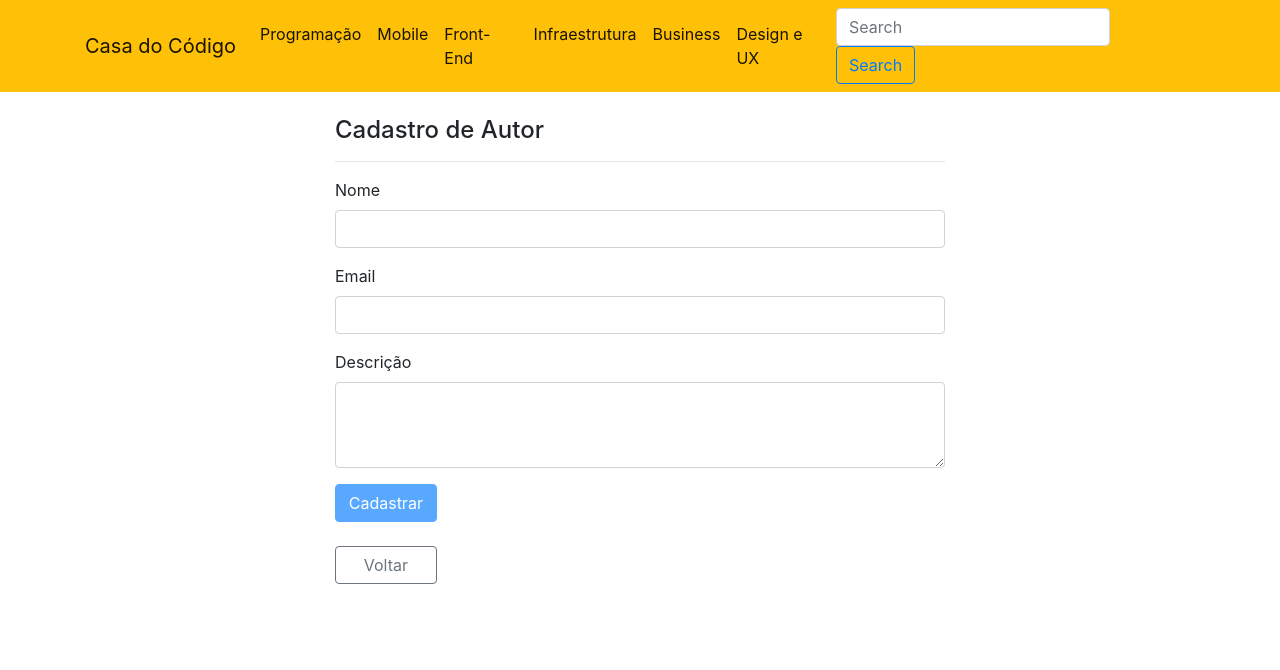
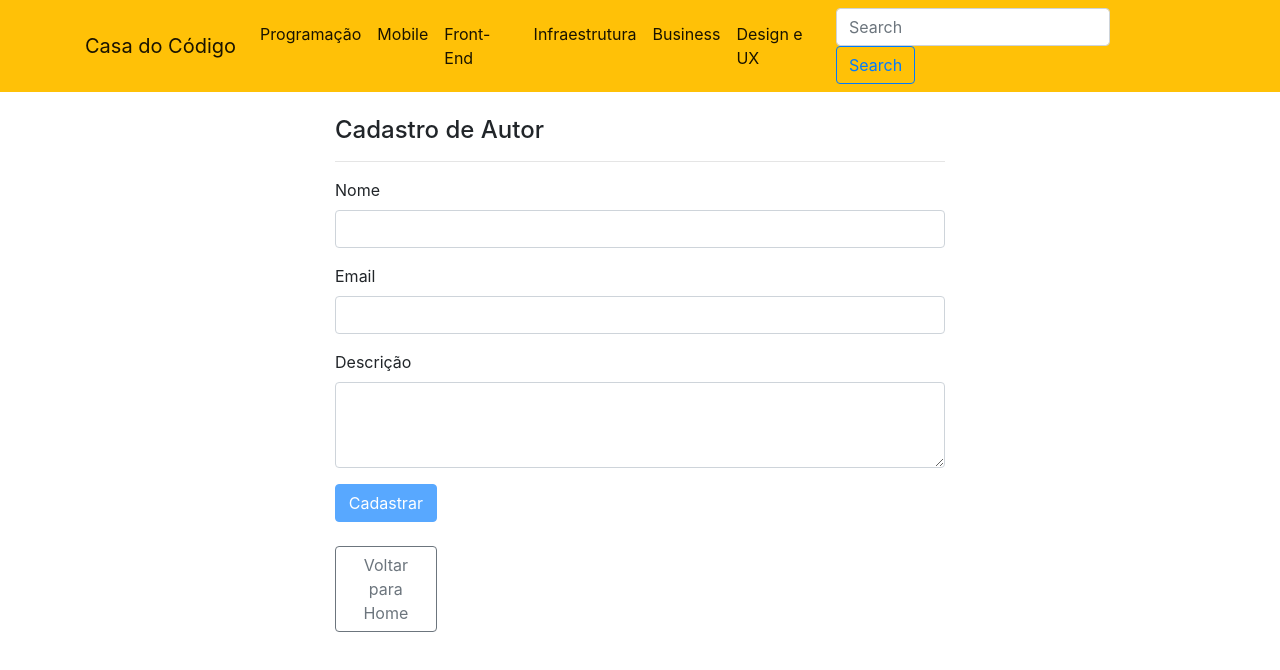
Before and after one commit to sarival/casa-do-codigo-angular, an Angular app: page /autores in a window 1280 px wide. Shown: the top 670 px of the page. Built offline with nearby package versions, Linux system fonts and the light colour scheme.

Commit message:
Arrumando o texto do botão voltar para voltar para home

```diff
--- a/src/app/admin/autor/cadastro-autor/cadastro-autor.component.html
+++ b/src/app/admin/autor/cadastro-autor/cadastro-autor.component.html
@@ -36,6 +36,6 @@
     <button type="submit" class="btn btn-primary btn-block col-2" [disabled]="!cadastroForm.valid">Cadastrar</button>
   </form>
   <div class="mt-4">
-    <button class="btn btn-outline-secondary btn-block col-2" [routerLink]="['/home']"  >Voltar</button>
+    <button class="btn btn-outline-secondary btn-block col-2" [routerLink]="['/home']">Voltar para Home</button>
   </div>
 </div>
```
